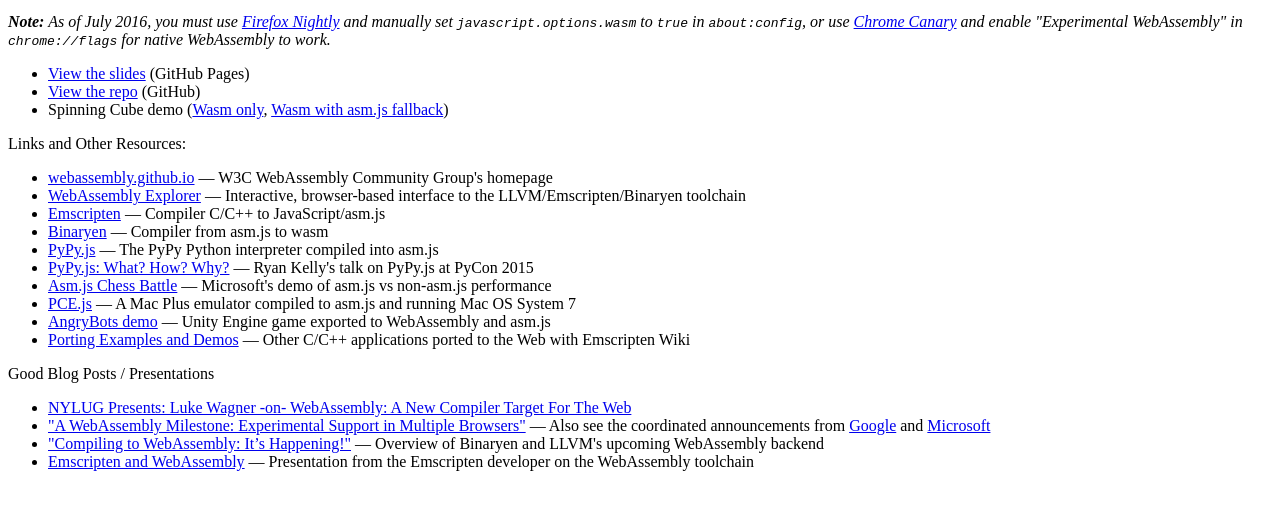
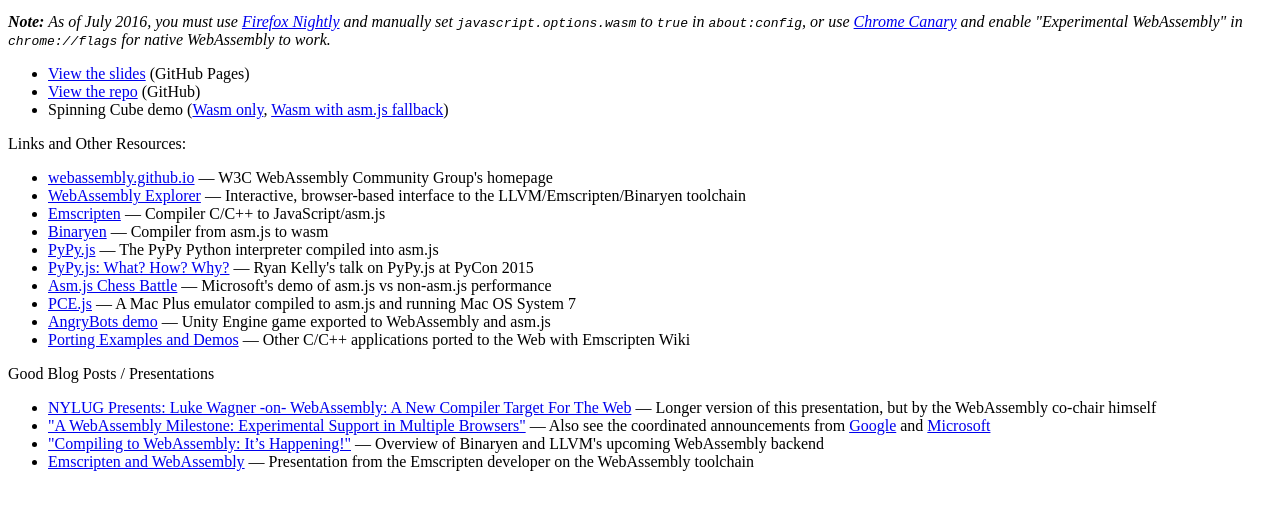
Before and after one commit to callahad/mjs16-wasm, a plain HTML site: page index.html in a window 1280 px wide. Shown: the part 101-610 px from the top of the page. Drawn offline with Linux system fonts and the light colour scheme.

Commit message:
Link to Luke's NYLUG talk

```diff
--- a/index.html
+++ b/index.html
@@ -34,7 +34,7 @@
     <p>Good Blog Posts / Presentations</p>
 
     <ul>
-      <li><a href="https://www.youtube.com/watch?v=RByPdCN1RQ4">NYLUG Presents: Luke Wagner -on- WebAssembly: A New Compiler Target For The Web</a></li>
+      <li><a href="https://www.youtube.com/watch?v=RByPdCN1RQ4">NYLUG Presents: Luke Wagner -on- WebAssembly: A New Compiler Target For The Web</a> &mdash; Longer version of this presentation, but by the WebAssembly co-chair himself</li>
       <li><a href="https://hacks.mozilla.org/2016/03/a-webassembly-milestone/">"A WebAssembly Milestone: Experimental Support in Multiple Browsers"</a> &mdash; Also see the coordinated announcements from <a href="http://v8project.blogspot.com/2016/03/experimental-support-for-webassembly.html">Google</a> and <a href="https://blogs.windows.com/msedgedev/2016/03/15/previewing-webassembly-experiments/">Microsoft</a></li>
       <li><a href="https://hacks.mozilla.org/2015/12/compiling-to-webassembly-its-happening/">"Compiling to WebAssembly: It’s Happening!"</a> &mdash; Overview of Binaryen and LLVM's upcoming WebAssembly backend</li>
       <li><a href="https://kripken.github.io/talks/wasm.html">Emscripten and WebAssembly</a> &mdash; Presentation from the Emscripten developer on the WebAssembly toolchain</li>
```
